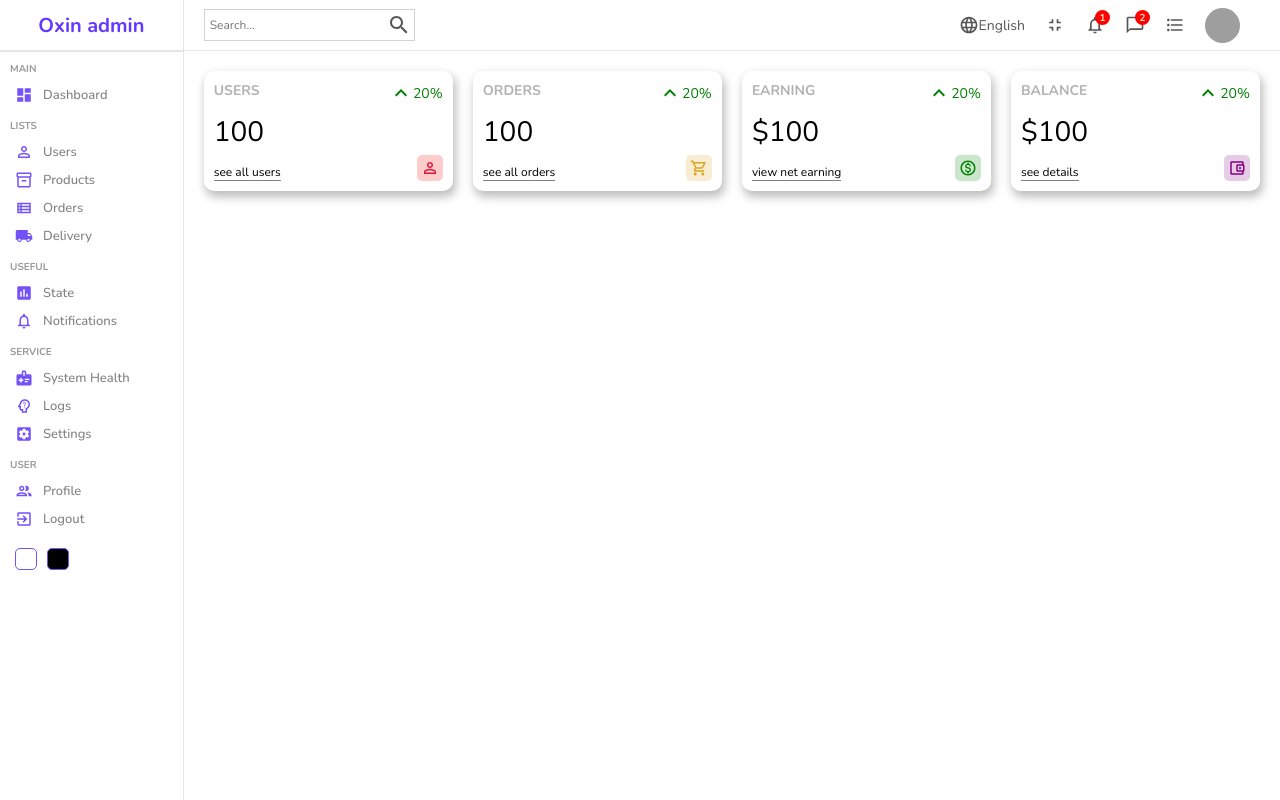
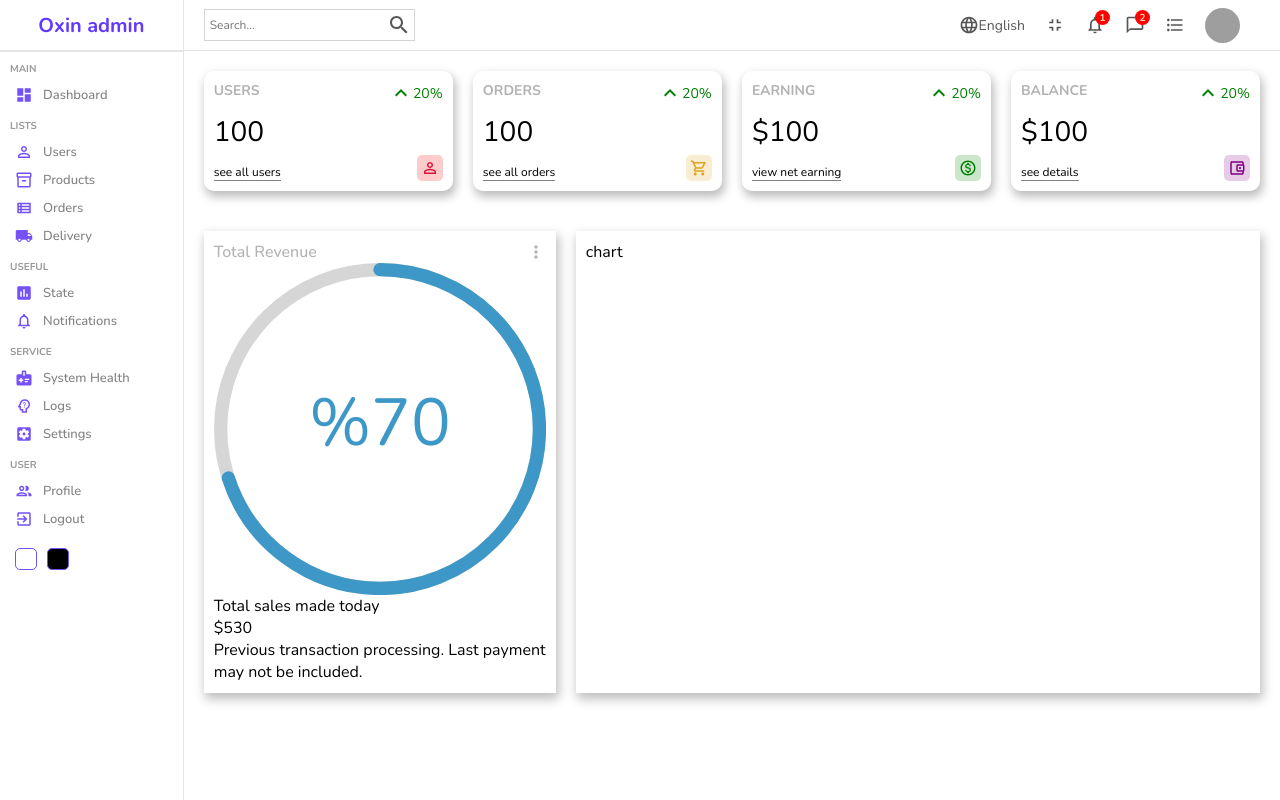
Before and after one commit to Mohammad-ghasempour/Admin-dashboard, a React (Create React App) app: page / in a window 1280 px wide. Built offline with nearby package versions, Linux system fonts and the light colour scheme; grey boxes are pictures that could not be loaded.

Commit message:
part of 'Total Revenue' feature has been made

```diff
--- a/package.json
+++ b/package.json
@@ -11,6 +11,7 @@
     "@testing-library/react": "^13.4.0",
     "@testing-library/user-event": "^13.5.0",
     "react": "^18.2.0",
+    "react-circular-progressbar": "^2.1.0",
     "react-dom": "^18.2.0",
     "react-router-dom": "^6.4.4",
     "react-scripts": "5.0.1",
--- /dev/null
+++ b/src/components/chart/Chart.jsx
@@ -0,0 +1,11 @@
+import "./chart.scss"
+
+import React from 'react'
+
+const Chart = () => {
+  return (
+    <div className="chart">chart</div>
+  )
+}
+
+export default Chart
--- /dev/null
+++ b/src/components/chart/chart.scss
@@ -0,0 +1,7 @@
+.chart{
+    flex: 4;
+    box-shadow: 2px 4px 10px 1px rgba(0, 0, 0, 0.26);
+    -webkit-box-shadow: 2px 5px 10px 1px rgba(0, 0, 0, 0.26);
+    -moz-box-shadow: 2px 5px 10px 1px rgba(0, 0, 0, 0.26);
+    padding: 10px;
+}
--- /dev/null
+++ b/src/components/featured/Featured.jsx
@@ -0,0 +1,27 @@
+import "./featured.scss";
+import MoreVertOutlinedIcon from "@mui/icons-material/MoreVertOutlined";
+import { CircularProgressbar } from "react-circular-progressbar";
+import "react-circular-progressbar/dist/styles.css";
+
+const Featured = () => {
+  const percentage = 70;
+
+  return (
+    <div className="featured">
+      <div className="top">
+        <h3 className="title">Total Revenue</h3>
+        <MoreVertOutlinedIcon fontSize="small" />
+      </div>
+      <div className="bottom">
+        <div className="featuredChart">
+          <CircularProgressbar value={percentage} text={`%${percentage}`} strokeWidth={4} />
+        </div>
+        <p className="title">Total sales made today</p>
+        <p className="amount">$530</p>
+        <p className="description">Previous transaction processing. Last payment may not be included.</p>
+      </div>
+    </div>
+  );
+};
+
+export default Featured;
--- /dev/null
+++ b/src/components/featured/featured.scss
@@ -0,0 +1,24 @@
+.featured{
+    flex: 2;
+    box-shadow: 2px 4px 10px 1px rgba(0, 0, 0, 0.26);
+    -webkit-box-shadow: 2px 5px 10px 1px rgba(0, 0, 0, 0.26);
+    -moz-box-shadow: 2px 5px 10px 1px rgba(0, 0, 0, 0.26);
+    padding: 10px;
+
+    .top{
+        display: flex;
+        align-items: center;
+        justify-content: space-between;
+        color: rgb(178, 178, 178);
+        .title{
+            font-size: 16px;
+            font-weight: 500;
+        }
+    }
+    .bottom{
+
+        .featuredChart{
+
+        }
+    }
+}
--- a/src/pages/home/Home.jsx
+++ b/src/pages/home/Home.jsx
@@ -1,8 +1,10 @@
+import Featured from "../../components/featured/Featured";
+import Chart from "../../components/chart/Chart";
 import Navbar from "../../components/navbar/Navbar";
 import Sidebar from "../../components/sidebar/Sidebar";
 import Widget from "../../components/widget/Widget";
+import "./home.scss"
 
-import "./home.scss"
 
 const Home = () => {
   return (
@@ -16,6 +18,11 @@ const Home = () => {
         <Widget type="earnings"/>
         <Widget type="myBalance"/>
         </div>
+        <div className="charts">
+          <Featured/>
+          <Chart/>
+
+        </div>
 
         </div>
 
--- a/src/pages/home/home.scss
+++ b/src/pages/home/home.scss
@@ -4,10 +4,13 @@
   .homeContainer {
     flex: 6;
 
-    .widgets {
+    .widgets , .charts {
       display: flex;
       padding: 20px;
       gap: 20px;
     }
+    .charts{
+      padding: px 20px;
+    }
   }
 }
```
Also changed, not shown: 1 other file (tests, documents, lock files or other folders).
